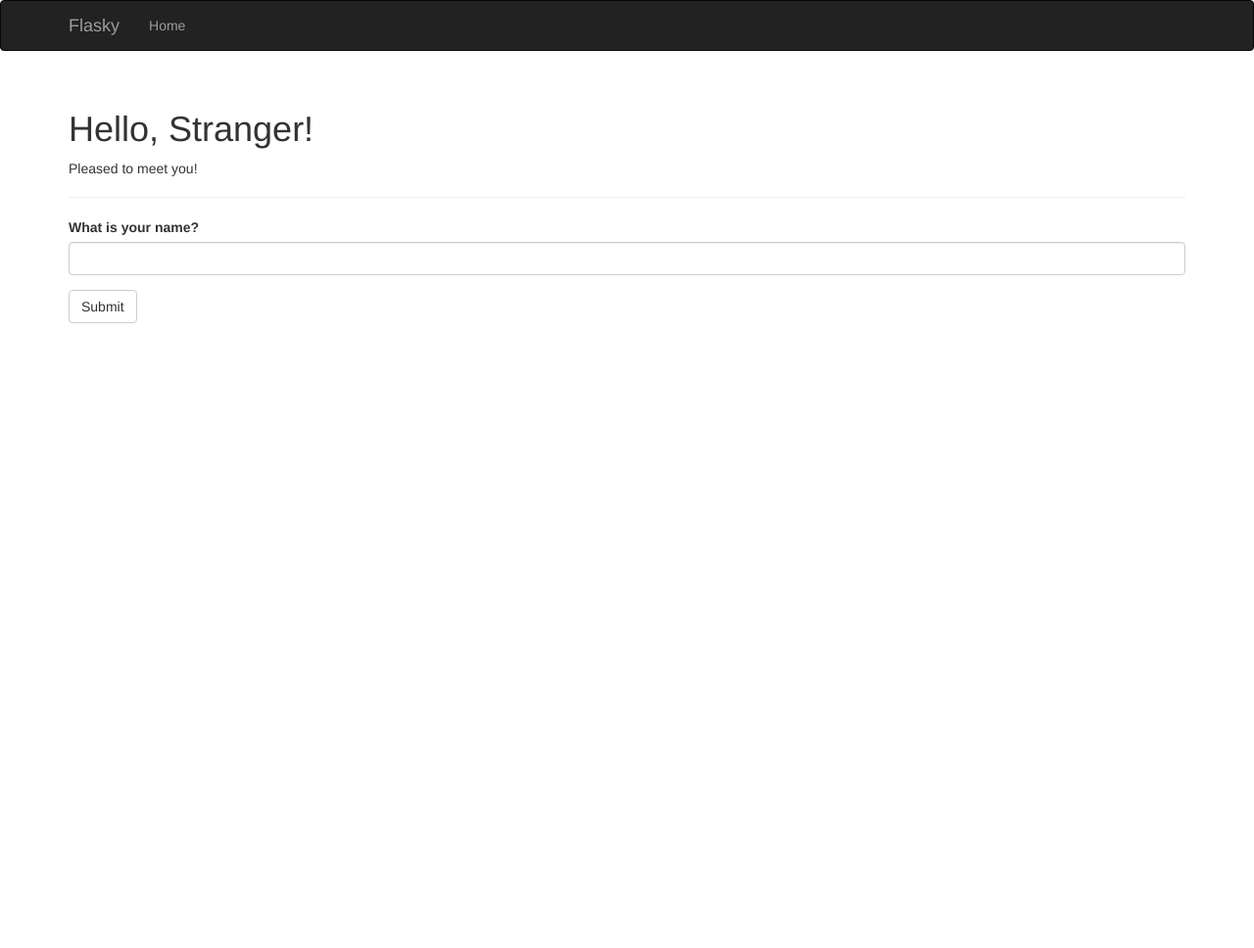
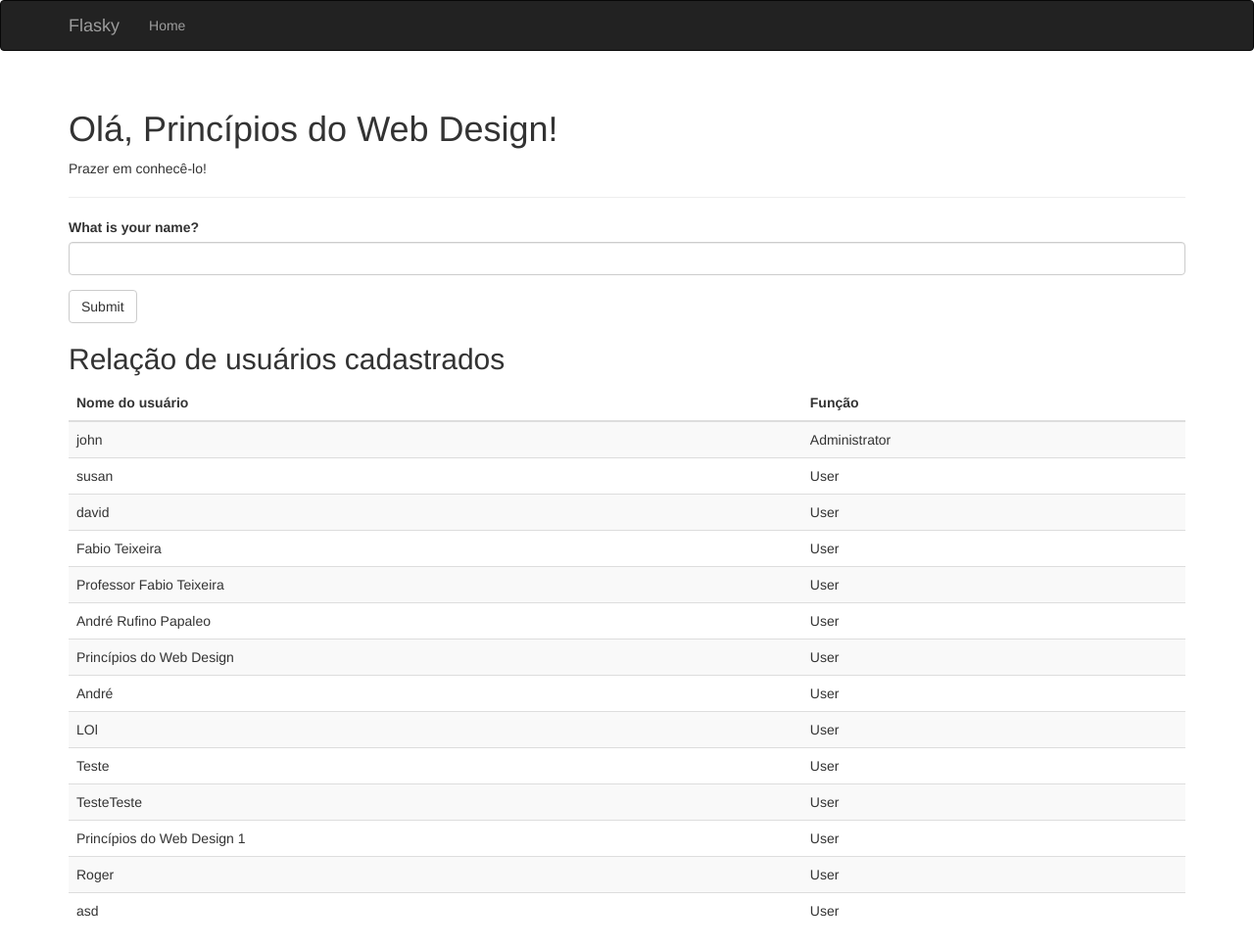
Before and after one commit to AndreRufino1/flasky, a Flask app: page / in a window 1280 px wide. Shown: the whole page at 98% size. Before the commit the page ends 330 px from the top, so only its background shows below. Run offline with Flask 3, Linux system fonts and the light colour scheme; some libraries are stand-ins or nearby versions.

Commit message:
Semana 08

```diff
--- a/hello.py
+++ b/hello.py
@@ -68,7 +68,9 @@ def index():
     if form.validate_on_submit():
         user = User.query.filter_by(username=form.name.data).first()
         if user is None:
-            user = User(username=form.name.data)
+            # Associa a função 'User' por padrão
+            user_role = Role.query.filter_by(name='User').first()
+            user = User(username=form.name.data, role=user_role)
             db.session.add(user)
             db.session.commit()
             session['known'] = False
@@ -76,5 +78,9 @@ def index():
             session['known'] = True
         session['name'] = form.name.data
         return redirect(url_for('index'))
+
+    # Captura todos os usuários para mostrar na tabela
+    users_list = User.query.all()
+
     return render_template('index.html', form=form, name=session.get('name'),
-                           known=session.get('known', False))
+                           known=session.get('known', False), users=users_list)
--- a/templates/index.html
+++ b/templates/index.html
@@ -5,12 +5,34 @@
 
 {% block page_content %}
 <div class="page-header">
-    <h1>Hello, {% if name %}{{ name }}{% else %}Stranger{% endif %}!</h1>
+    <h1>Olá, {% if name %}{{ name }}{% else %}Princípios do Web Design{% endif %}!</h1>
+
     {% if not known %}
-    <p>Pleased to meet you!</p>
+    <p>Prazer em conhecê-lo!</p>
     {% else %}
-    <p>Happy to see you again!</p>
+    <p>Feliz em vê-lo novamente!</p>
     {% endif %}
+
 </div>
 {{ wtf.quick_form(form) }}
+
+<div class="mt-5">
+    <h2>Relação de usuários cadastrados</h2>
+    <table class="table table-striped table-hover mt-3">
+        <thead>
+            <tr>
+                <th scope="col">Nome do usuário</th>
+                <th scope="col">Função</th>
+            </tr>
+        </thead>
+        <tbody>
+            {% for u in users %}
+            <tr>
+                <td>{{ u.username }}</td>
+                <td>{{ u.role.name if u.role else 'User' }}</td>
+            </tr>
+            {% endfor %}
+        </tbody>
+    </table>
+</div>
 {% endblock %}
```
Also changed, not shown: data.sqlite.
